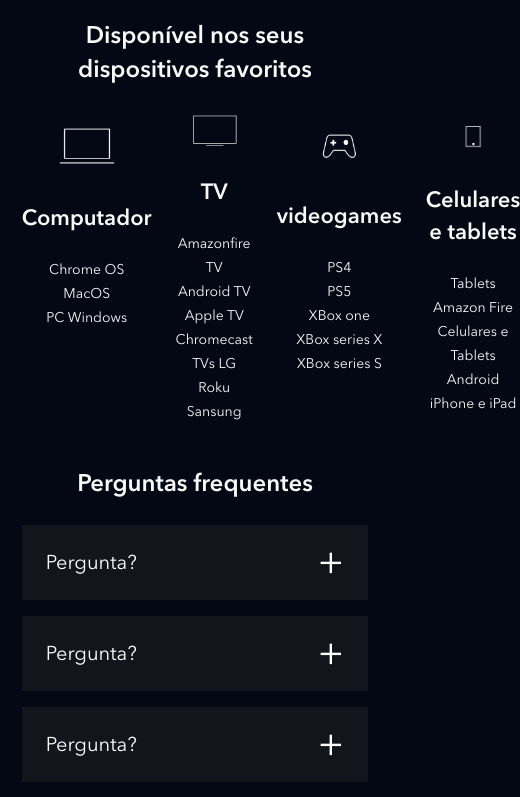
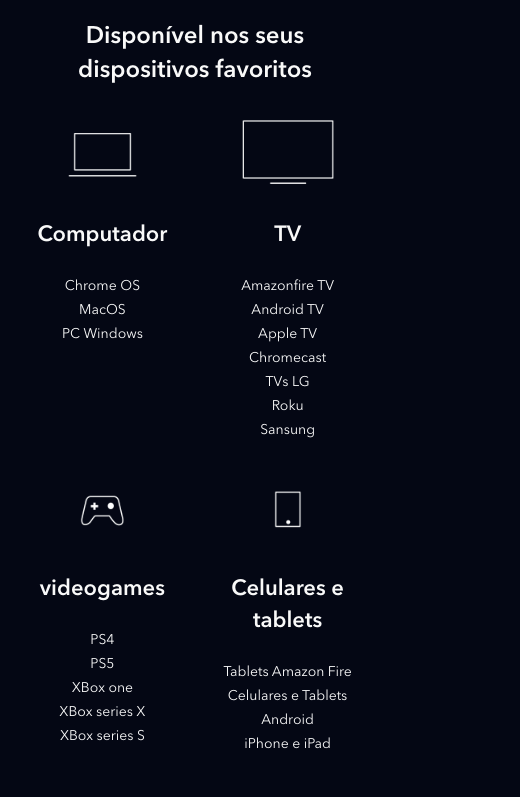
Before and after one commit to felipebart99/clone_disneyplus, a website: page index.html in a window 390 px wide. Shown: the part 3892-4689 px from the top of the page, 520 px wide, since content can reach past the window. Drawn offline with nearby package versions, Linux system fonts and the light colour scheme; files that its build step writes are made by us from their sources; files whose address does not match are found by name.

Commit message:
responsividade dispositivos fav

```diff
--- a/src/styles/_available-devices.scss
+++ b/src/styles/_available-devices.scss
@@ -10,6 +10,10 @@
     display: grid;
     gap: 24px;
     grid-template-columns: repeat(4, 1fr);
+
+    @media (max-width: 768px) {
+      grid-template-columns: 1fr 1fr;
+    }
     &__item {
       text-align: center;
 
```
